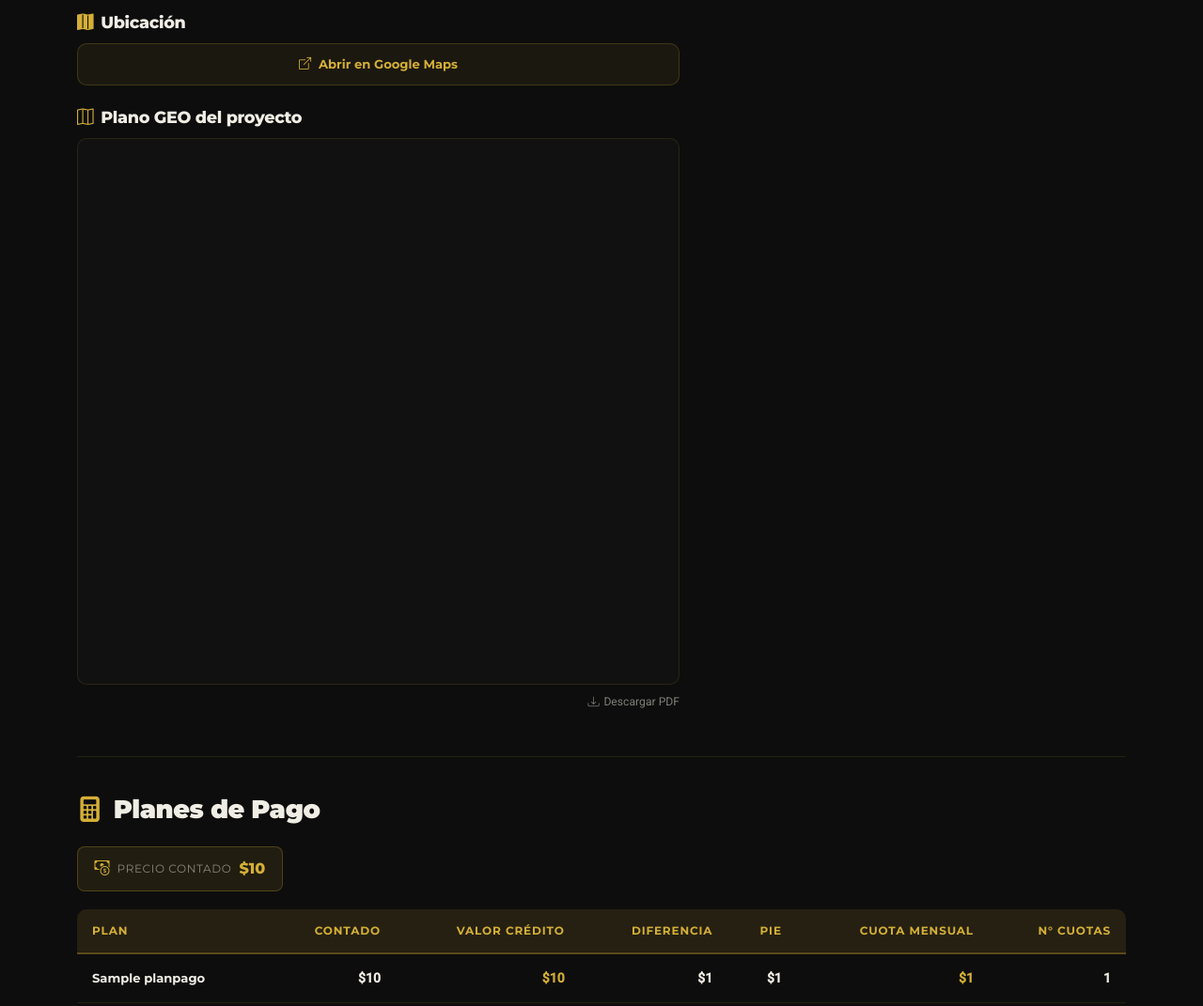
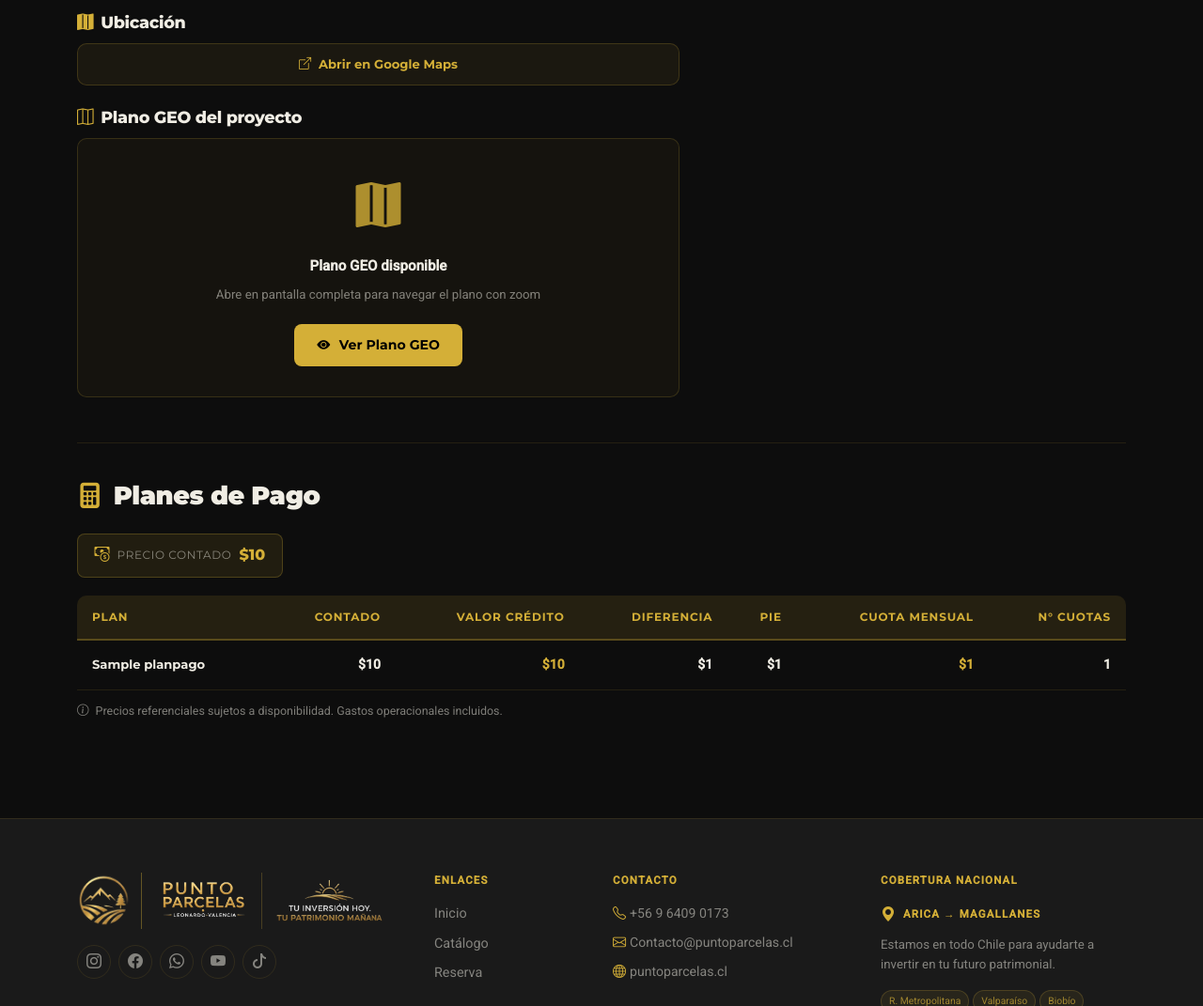
Before and after one commit to GoGo-DevS/puntoparcelas, a Django app: a page that uses core/templates/core/parcela_detail.html in a window 1280 px wide. Shown: the part 1135-2206 px from the top of the page at 94% size. Run offline with Django 5.2, Linux system fonts and the light colour scheme; tables that the repository leaves empty hold one stand-in row (values such as "Sample post"); grey boxes marked "Sample" are stand-in pictures; some libraries are stand-ins or nearby versions.

Commit message:
fix: PDF via boton nueva pestana (iframe falla por timeout Gunicorn)
El proxy funciona correctamente (URL directa carga bien).
Chrome cierra el iframe antes que el proxy responde.
Solucion: boton que abre /catalogo/slug/geo-pdf/ en nueva pestana.

Co-Authored-By: Claude Sonnet 4.6 <noreply@anthropic.com>

```diff
--- a/core/templates/core/parcela_detail.html
+++ b/core/templates/core/parcela_detail.html
@@ -232,15 +232,13 @@
         <div class="mt-4">
           <h3 style="font-size:1.1rem; margin-bottom:.75rem;"><i class="bi bi-map me-2" style="color:var(--pp-gold);"></i>Plano GEO del proyecto</h3>
           <!-- Visor PDF inline (PDF.js) -->
-          <div style="border-radius:var(--pp-radius); overflow:hidden; border:1px solid var(--pp-border); background:#111;">
-            <iframe src="{% url 'core:parcela_geo_pdf' parcela.slug %}"
-                    style="width:100%; height:580px; border:0; display:block;"
-                    loading="lazy"></iframe>
-          </div>
-          <div class="mt-2" style="display:flex; justify-content:flex-end;">
+          <div style="background:rgba(212,175,55,.04); border:1px solid rgba(212,175,55,.18); border-radius:var(--pp-radius); padding:2rem; text-align:center;">
+            <i class="bi bi-map-fill" style="font-size:3rem; color:var(--pp-gold); display:block; margin-bottom:.75rem; opacity:.8;"></i>
+            <div style="font-size:.95rem; font-weight:600; color:var(--pp-text); margin-bottom:.4rem;">Plano GEO disponible</div>
+            <div style="font-size:.83rem; color:var(--pp-muted); margin-bottom:1.25rem;">Abre en pantalla completa para navegar el plano con zoom</div>
             <a href="{% url 'core:parcela_geo_pdf' parcela.slug %}" target="_blank" rel="noopener"
-               style="font-size:.76rem; color:var(--pp-muted); text-decoration:none; display:flex; align-items:center; gap:.3rem;">
-              <i class="bi bi-download"></i> Descargar PDF
+               style="display:inline-flex; align-items:center; gap:.6rem; padding:.7rem 1.5rem; border-radius:8px; background:var(--pp-gold); color:#000; text-decoration:none; font-family:'Montserrat',sans-serif; font-weight:700; font-size:.88rem;">
+              <i class="bi bi-eye-fill"></i> Ver Plano GEO
             </a>
           </div>
         </div>
```
